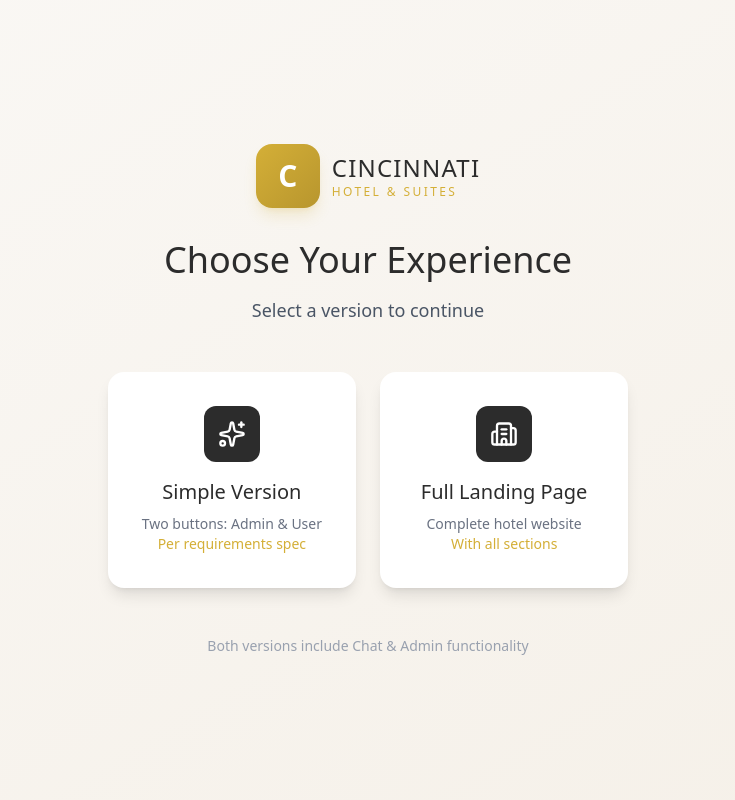
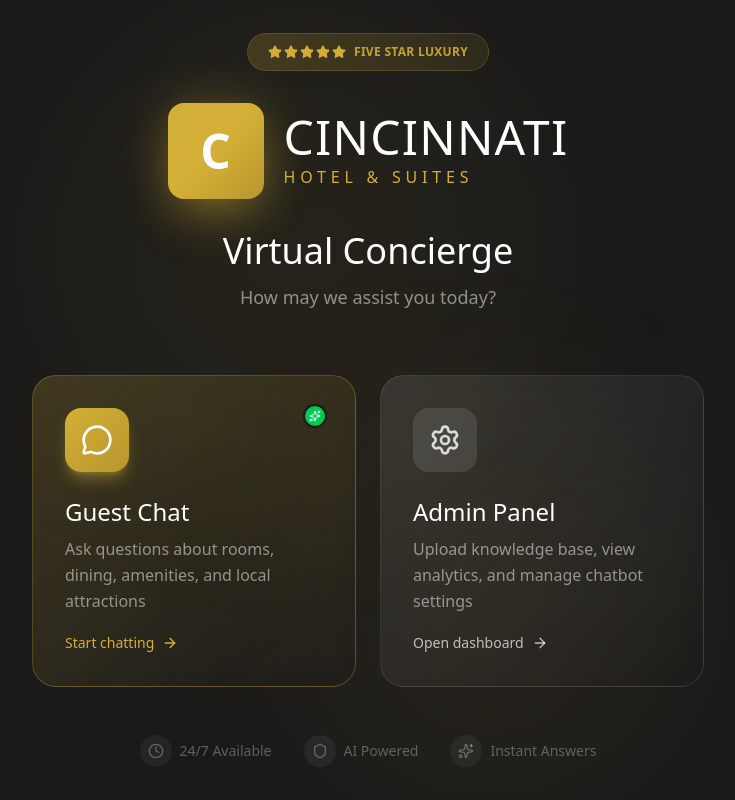
Before and after one commit to janmaaarc/cincinnati-hotel-chatbot, a React (Vite) app in the folder frontend/: page / in a window 1280 px wide. Shown: the whole page, without its empty margins (272-1007 px from the left). Built offline with nearby package versions, Linux system fonts and the light colour scheme.

Commit message:
fix: make simple landing page the main route

```diff
--- a/frontend/src/App.jsx
+++ b/frontend/src/App.jsx
@@ -1,5 +1,4 @@
 import { BrowserRouter, Routes, Route } from 'react-router-dom'
-import HomePage from './components/HomePage'
 import SimpleLandingPage from './components/SimpleLandingPage'
 import LandingPage from './components/LandingPage'
 import ChatInterface from './components/ChatInterface'
@@ -13,8 +12,7 @@ function App() {
     <ErrorBoundary>
       <BrowserRouter>
         <Routes>
-          <Route path="/" element={<HomePage />} />
-          <Route path="/simple" element={<SimpleLandingPage />} />
+          <Route path="/" element={<SimpleLandingPage />} />
           <Route path="/landing" element={<LandingPage />} />
           <Route path="/chat" element={<ChatInterface />} />
           <Route path="/admin" element={<AdminDashboard />} />
```
